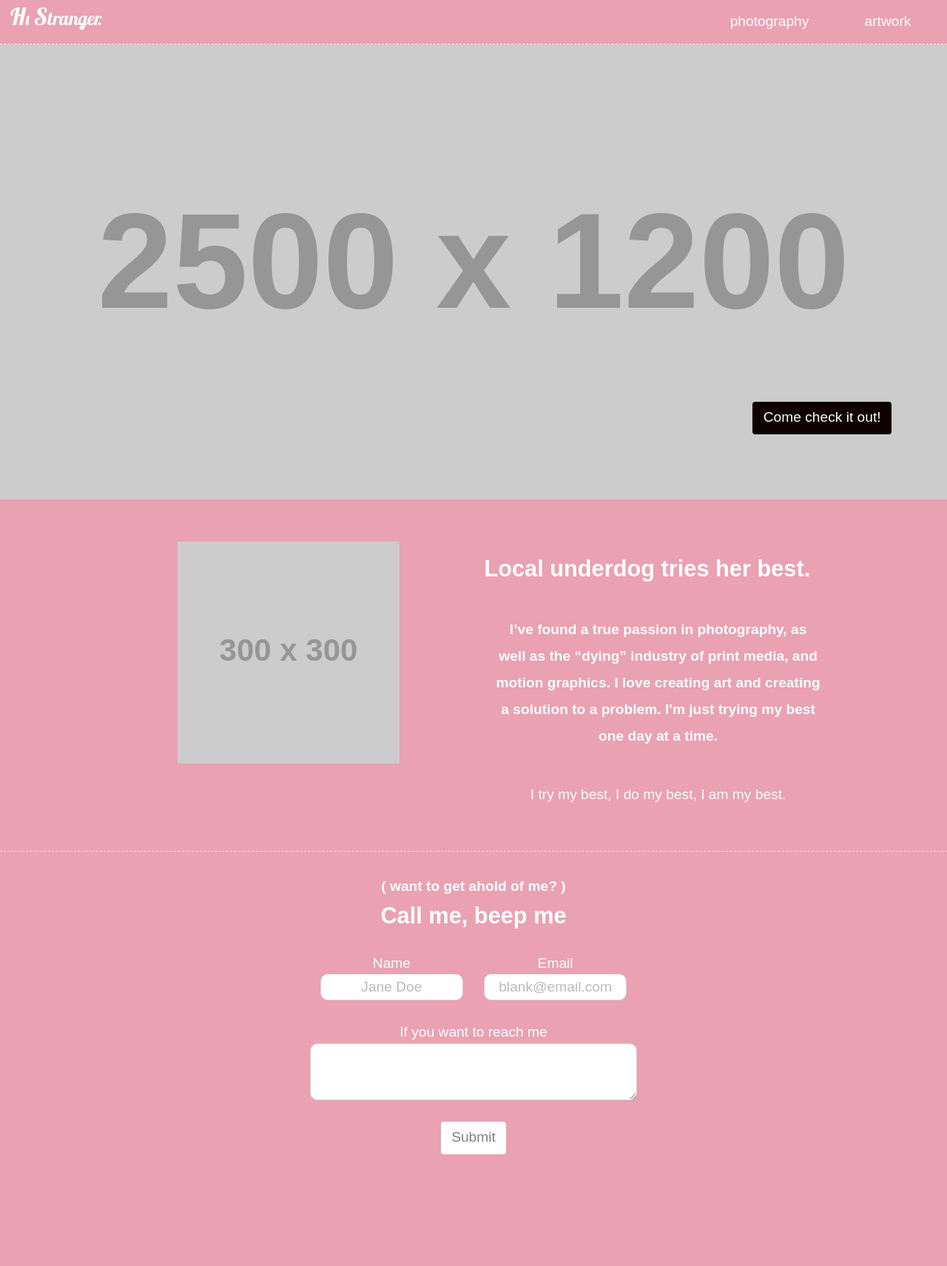
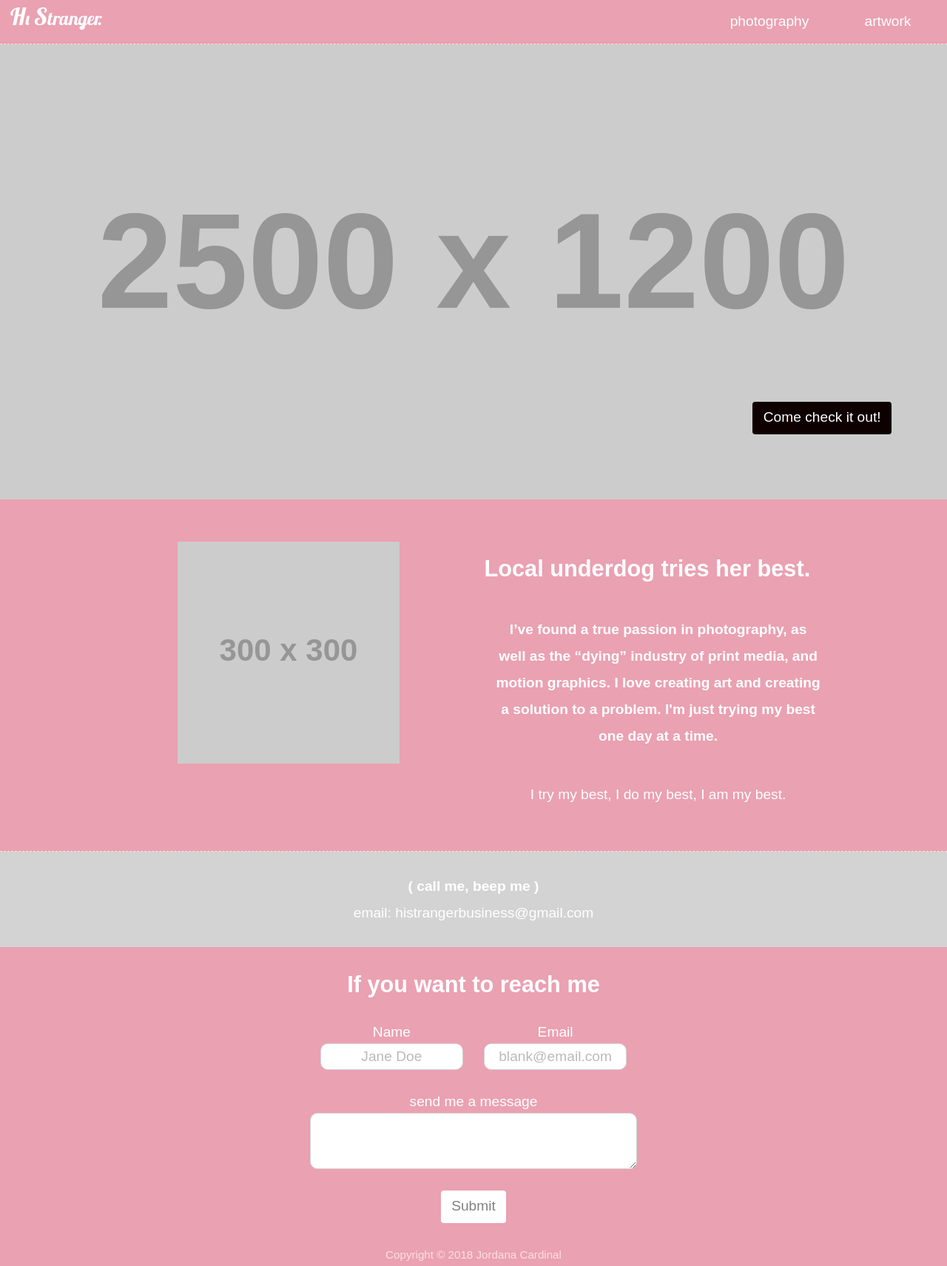
Before and after one commit to histtranger/portfolio, a Jekyll site: the page built from index.html, in a window 1280 px wide. Shown: the whole page at 74% size. Built offline with Jekyll 4.4.1, drawn with Linux system fonts in a browser that asks for light colours; before the commit the page ends 1588 px from its top, so only the background shows below that.

Commit message:
ALMOST DONE I THINK.
Switched my email because my other one wasn't working to submit the form. Why am I even including a form? Ah well. Call me beep me if you wanna reach me ♫

Also changed some minor things in css

```diff
--- a/_layouts/default.html
+++ b/_layouts/default.html
@@ -16,12 +16,14 @@
   {{content}}
 
   <footer class="pad-b-2 push-0">
-    <div class="">
-      <h3 class="pad-t push-0">( want to get ahold of me? )</h3>
-      <div class="grid xs-1 text-center center-content">
+    <div class="width bggrey pad-b">
+      <h3 class="pad-t push-0 white">( call me, beep me )</h3>
+      <h4 class="white gutter text-center push-0">email: histrangerbusiness@gmail.com</h4>
+    </div>
+    <div class="grid xs-1 text-center center-content pad-t">
       <div class="unit xs-1">
-          <form class="pad-b gutter grid max-length" method="post" action="//formspree.io/jcardinal@design.ca">
-            <h2 class="unit xs-1">Call me, beep me</h2>
+        <form class="pad-b gutter grid max-length" method="post" action="https://formspree.io/histrangerbusiness@gmail.com">
+          <h2 class="unit xs-1">If you want to reach me</h2>
           <div class="unit push xs-1 m-1-2 gutter-1-2">
             <label class="text-center white" for="email">Name</label>
             <input class="text-center" type="name" placeholder="Jane Doe" id="name" required>
@@ -31,7 +33,7 @@
             <input class="text-center" type="email" placeholder="blank@email.com" id="email" required>
           </div>
           <div class="unit push xs-1">
-              <label class="white" for="details">If you want to reach me</label>
+            <label class="white" for="details">send me a message</label>
             <textarea id="details" name="message">
             </textarea>
           </div>
@@ -39,6 +41,8 @@
         </form>
       </div>
     </div>
+    <div>
+      <p class="ltpink push-1-2 micro push-0">Copyright © 2018 Jordana Cardinal</p>
     </div>
   </footer>
 
```
Also changed, not shown: css/main.css (+9 -0 lines). Lines whose indentation alone changed are shown as unchanged.
